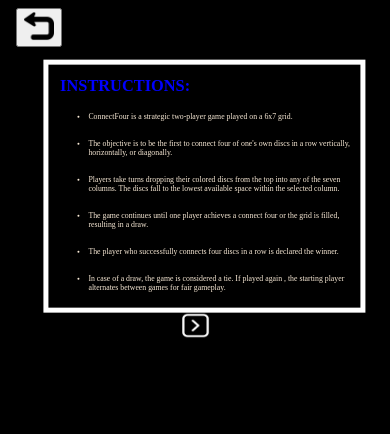
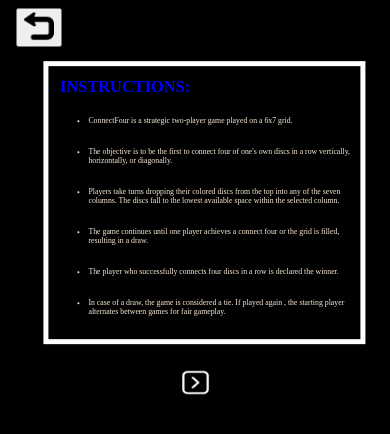
Before and after one commit to Ayman1618/FEWD-CA-2-ConnectFour-, a plain HTML site: page instruction/instructions.html in a window 390 px wide. Drawn offline with Linux system fonts and the light colour scheme.

Commit message:
Update instructions.css

```diff
--- a/instruction/instructions.css
+++ b/instruction/instructions.css
@@ -38,15 +38,15 @@ li{
     margin-left: 1vw;
 }
 
-@media (max-width:300px){
+@media (max-width:500px){
     .box{
-        height: 100vw;
+        height: 70vw;
 
 
     }
 
     .text{
-        font-size: 8.5vw;
+        font-size: 5vw;
 
 
     }
```
